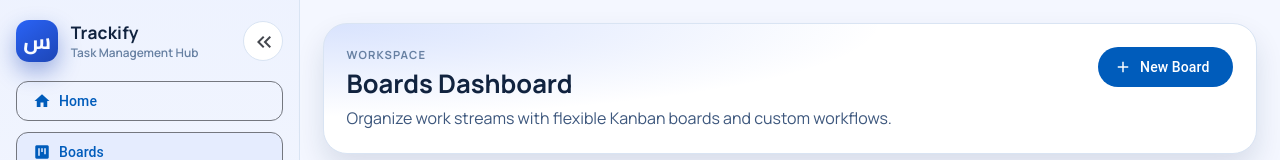
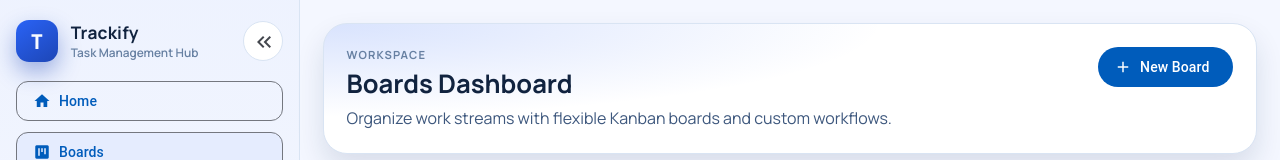
Before and after one commit to Hadi20Diab/Trackify, an Angular app: page /boards in a window 1280 px wide. Shown: the top 160 px of the page. Built offline with nearby package versions, Linux system fonts and the light colour scheme.

Commit message:
feat(branding): update brand glyph from Arabic to 'T' and adjust page title

```diff
--- a/src/app/core/layout/app-shell.component.html
+++ b/src/app/core/layout/app-shell.component.html
@@ -2,7 +2,7 @@
   <aside class="sidebar" [class.sidebar--collapsed]="isSidebarCollapsed()">
     <section class="brand">
       <div class="brand__identity">
-        <div class="brand__glyph">س</div>
+        <div class="brand__glyph">T</div>
         <div class="brand__copy">
           <h1>Trackify</h1>
           <p>Task Management Hub</p>
--- a/src/app/features/landing/pages/landing-page.component.html
+++ b/src/app/features/landing/pages/landing-page.component.html
@@ -3,7 +3,7 @@
 
   <header class="landing-page__topbar">
     <div class="brand">
-      <div class="brand__glyph">س</div>
+      <div class="brand__glyph">T</div>
       <div>
         <h1>Trackify</h1>
         <p>Task Management Dashboard</p>
--- a/src/index.html
+++ b/src/index.html
@@ -3,7 +3,7 @@
 
 <head>
   <meta charset="utf-8" />
-  <title>س | Trackify</title>
+  <title>Trackify</title>
   <base href="/" />
   <meta name="viewport" content="width=device-width, initial-scale=1" />
   <meta name="theme-color" content="#2a63f6" />
```
